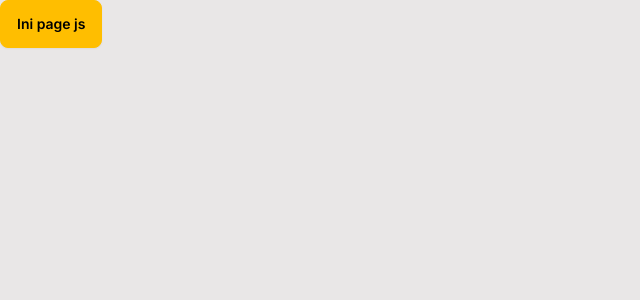
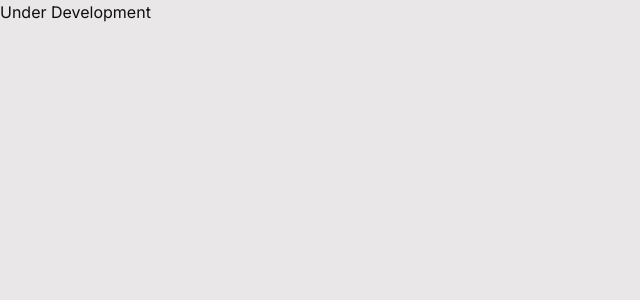
Before and after one commit to udilz/ecohelp-pixelpioneers, a Next.js app: page / in a window 1280 px wide. Shown: the top 300 px of the page, without its empty margins (0-640 px from the left). Built offline with nearby package versions, Linux system fonts and the light colour scheme.

Commit message:
init development

```diff
--- a/src/app/page.js
+++ b/src/app/page.js
@@ -2,6 +2,6 @@
 
 export default function Home() {
   return (
-    <div className="btn btn-warning">Ini page js</div>
+    <div>Under Development</div>
   );
 }
```
Also changed, not shown: 1 other file (tests, documents, lock files or other folders).
